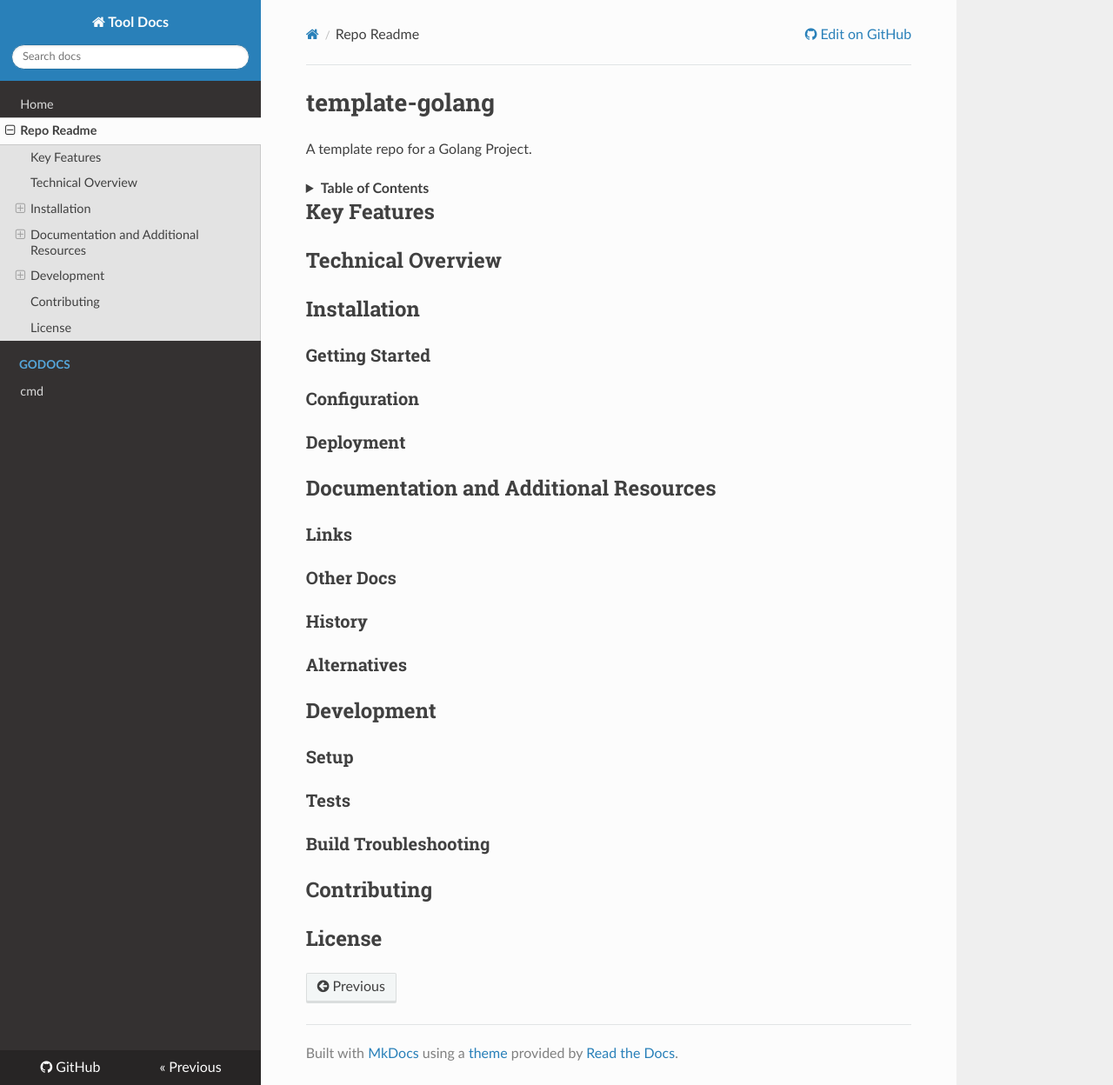
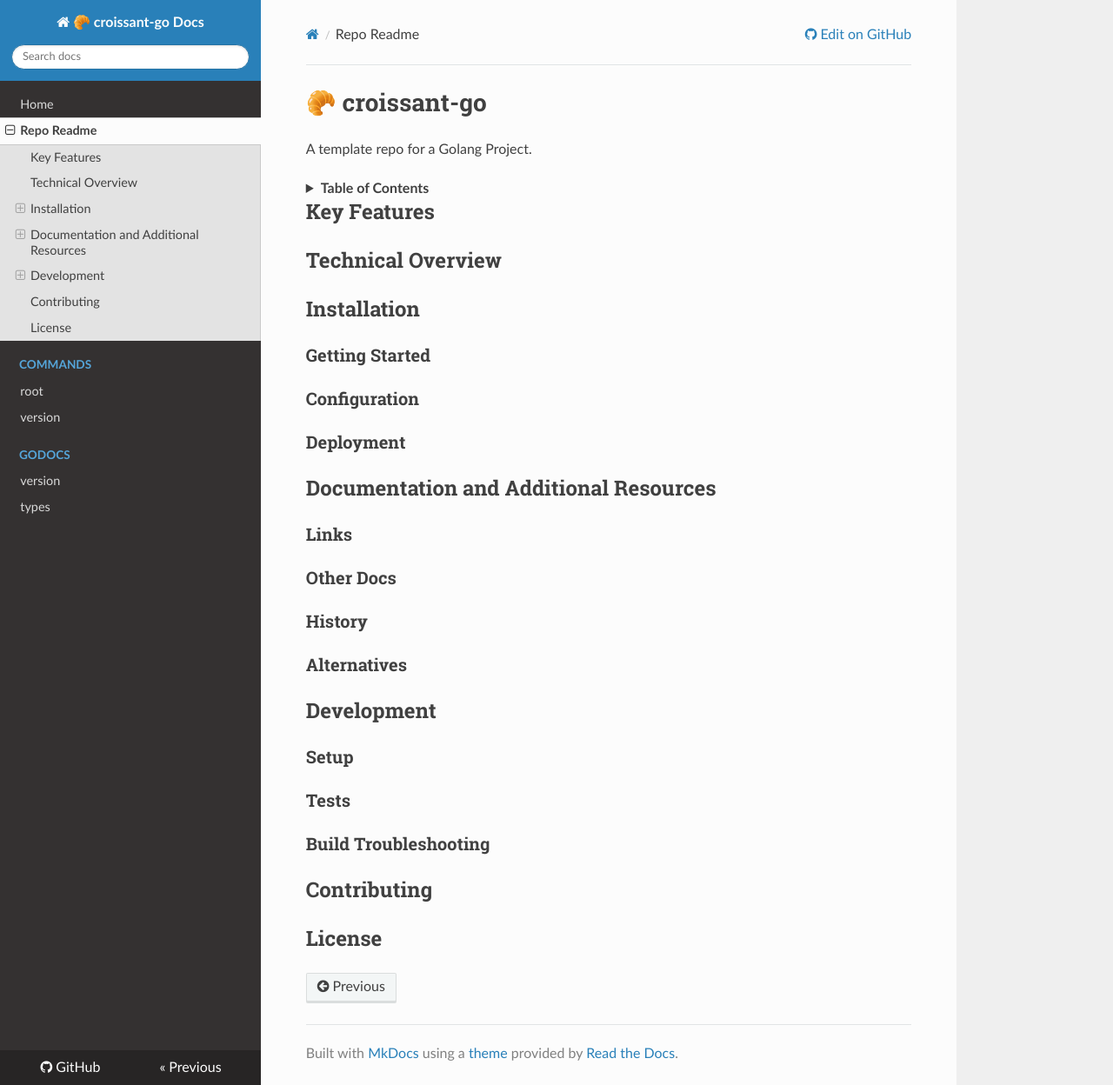
Before and after one commit to B13rg/croissant-go, an MkDocs documentation site: the page built from docs/README-repo.md, in a window 1280 px wide and 1248 px high. Shown: the whole window at 87% size. Built offline with MkDocs 1.6.1, drawn with Linux system fonts in a browser that asks for light colours; nearby versions of some CDN libraries.

Commit message:
setup docs building

```diff
--- a/.goreleaser.yml
+++ b/.goreleaser.yml
@@ -1,4 +1,4 @@
-project_name: template-golang
+project_name: croissant-go
 version: 2
 before:
   hooks:
--- a/docs/README-repo.md
+++ b/docs/README-repo.md
@@ -1,11 +1,11 @@
-# template-golang
+# 🥐 croissant-go
 
 A template repo for a Golang Project.
 <details>
 <summary><b>Table of Contents</b></summary>
 <p>
 
-- [template-golang](#template-golang)
+- [🥐 croissant-go](#-croissant-go)
   - [Key Features](#key-features)
   - [Technical Overview](#technical-overview)
   - [Installation](#installation)
--- a/mkdocs.yml
+++ b/mkdocs.yml
@@ -1,6 +1,6 @@
 # https://www.mkdocs.org/user-guide/configuration/
-site_name: Tool Docs
-site_description: "Documentation for the tool"
+site_name: 🥐 croissant-go Docs
+site_description: "Documentation for the 🥐 croissant-go tool"
 site_author: B13rg
 theme:
   name: readthedocs
@@ -8,7 +8,7 @@ theme:
   color_mode: dark
   user_color_mode_toggle: true
 
-repo_url: https://github.com/b13rg/template-golang/
+repo_url: https://github.com/b13rg/croissant-go/
 site_dir: ./_site
 docs_dir: ./docs
 edit_uri: blob/main/docs
@@ -18,5 +18,9 @@ exclude_docs: |
 nav:
   - Home: index.md
   - Repo Readme: README-repo.md
+  - Commands:
+    - root: cmd/croissant.md
+    - version: cmd/croissant_version.md
   - Godocs:
-    - cmd: godoc/cmd.md
+    - version: godoc/croissant-cmd.md
+    - types: godoc/croissant-types.md
```
Also changed, not shown: README.md (+2 -2 lines), 4 other files.
